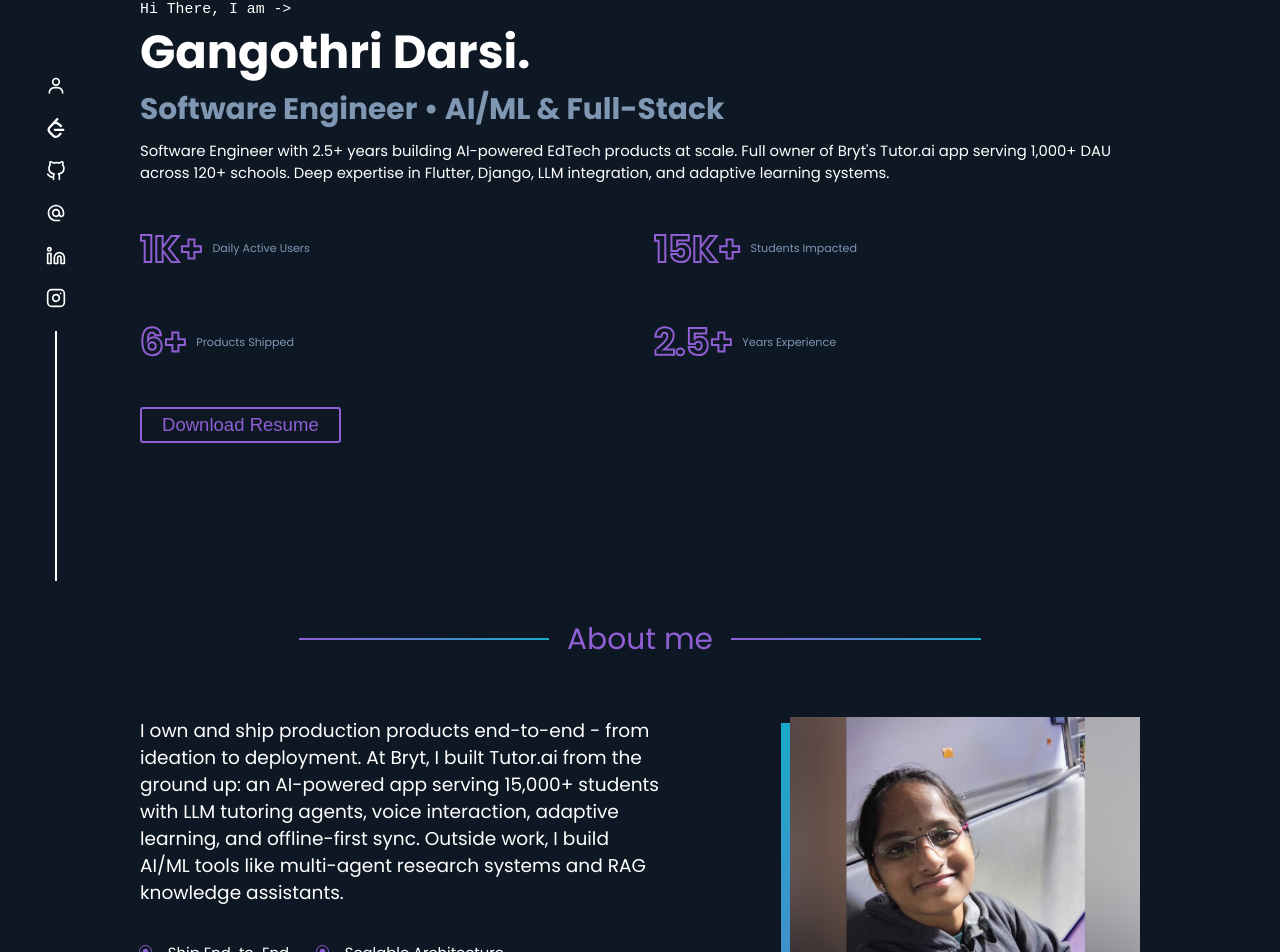
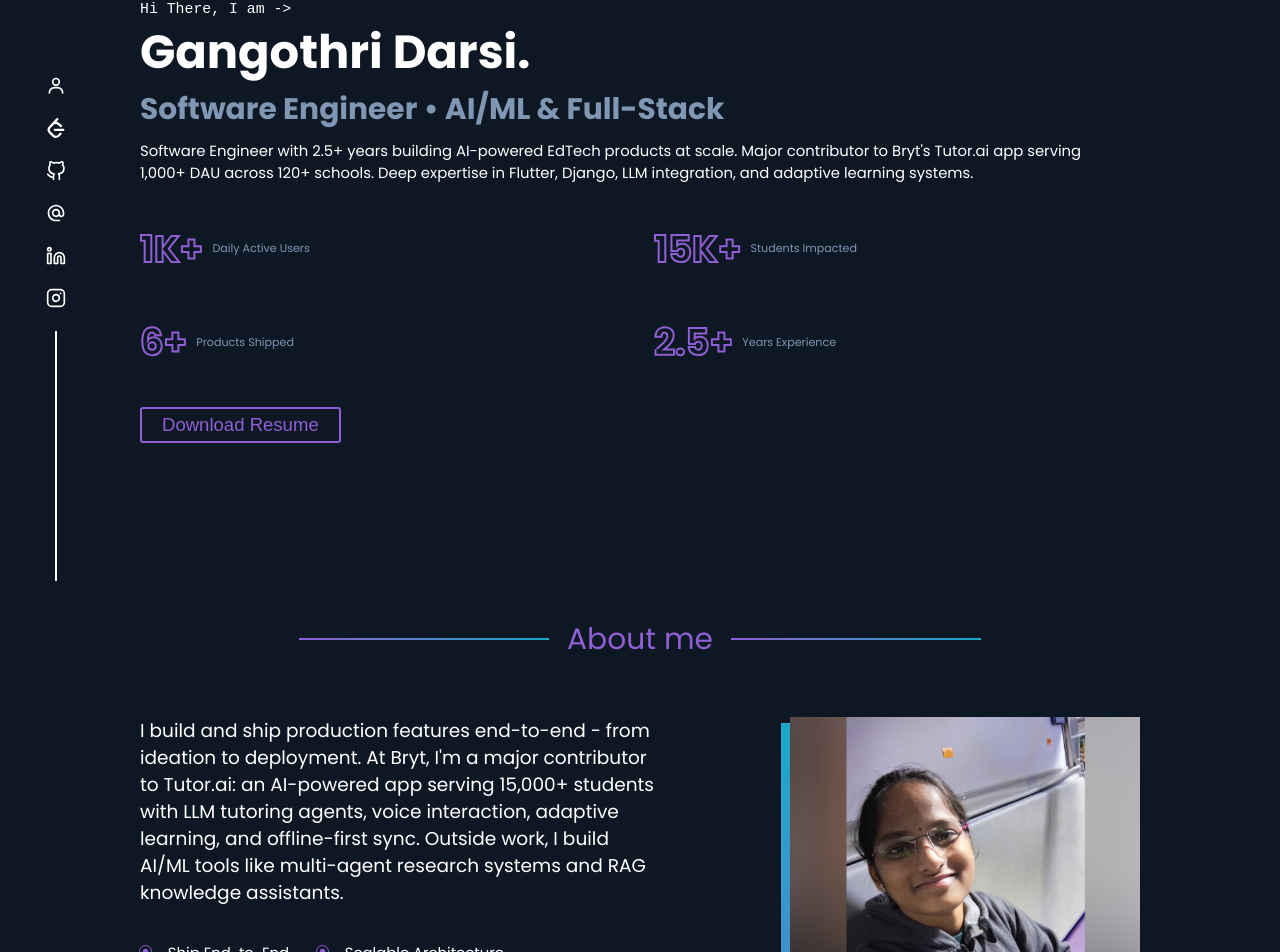
Before and after one commit to darsigangothri06/myportfolio-v2.0, a Next.js app: page / in a window 1280 px wide. Shown: the part 219-1171 px from the top of the page. Built offline with nearby package versions, Linux system fonts and the light colour scheme.

Commit message:
Fix ownership wording - major contributor, not full owner

```diff
--- a/constants/experiences.ts
+++ b/constants/experiences.ts
@@ -6,7 +6,7 @@
     title: "Software Developer R&D",
     company: "Bryt Learning",
     description:
-      "Owned Bryt Tutor.ai App end-to-end (Flutter) - flagship product with 1,000+ DAU, 15,000+ students across 120+ schools. Built Brainie AI Assistant with LLM-powered Socratic tutoring, voice-based AI interaction, adaptive learning microservice, Parent Corner module, offline-first sync architecture, and analytics pipelines. Also owned Bryt Aspire App for student self-study.",
+      "Major contributor to Bryt Tutor.ai App (Flutter) - flagship product with 1,000+ DAU, 15,000+ students across 120+ schools. Built Brainie AI Assistant with LLM-powered Socratic tutoring, voice-based AI interaction, adaptive learning microservice, Parent Corner module, offline-first sync architecture, and analytics pipelines. Also actively contributing to Bryt Aspire App for student self-study.",
     from: "Dec 2023",
     to: "Present",
     certificate: "",
--- a/containers/AboutMe/index.tsx
+++ b/containers/AboutMe/index.tsx
@@ -13,7 +13,7 @@
       <div className={styles.container}>
         <div className={styles.left}>
           <p className={styles.description} data-aos="fade-up">
-            I own and ship production products end-to-end - from ideation to deployment. At Bryt, I built Tutor.ai from the ground up: an AI-powered app serving 15,000+ students with LLM tutoring agents, voice interaction, adaptive learning, and offline-first sync. Outside work, I build AI/ML tools like multi-agent research systems and RAG knowledge assistants.
+            I build and ship production features end-to-end - from ideation to deployment. At Bryt, I'm a major contributor to Tutor.ai: an AI-powered app serving 15,000+ students with LLM tutoring agents, voice interaction, adaptive learning, and offline-first sync. Outside work, I build AI/ML tools like multi-agent research systems and RAG knowledge assistants.
           </p>
           <div className={styles.qualities}>
             <ul>
--- a/containers/Intro/index.tsx
+++ b/containers/Intro/index.tsx
@@ -17,7 +17,7 @@
               Software Engineer • AI/ML &amp; Full-Stack
             </h3>
             <p className={styles.description}>
-              Software Engineer with 2.5+ years building AI-powered EdTech products at scale. Full owner of Bryt&apos;s Tutor.ai app serving 1,000+ DAU across 120+ schools. Deep expertise in Flutter, Django, LLM integration, and adaptive learning systems.
+              Software Engineer with 2.5+ years building AI-powered EdTech products at scale. Major contributor to Bryt&apos;s Tutor.ai app serving 1,000+ DAU across 120+ schools. Deep expertise in Flutter, Django, LLM integration, and adaptive learning systems.
             </p>
           </div>
           <div className={styles.stats}>
```
